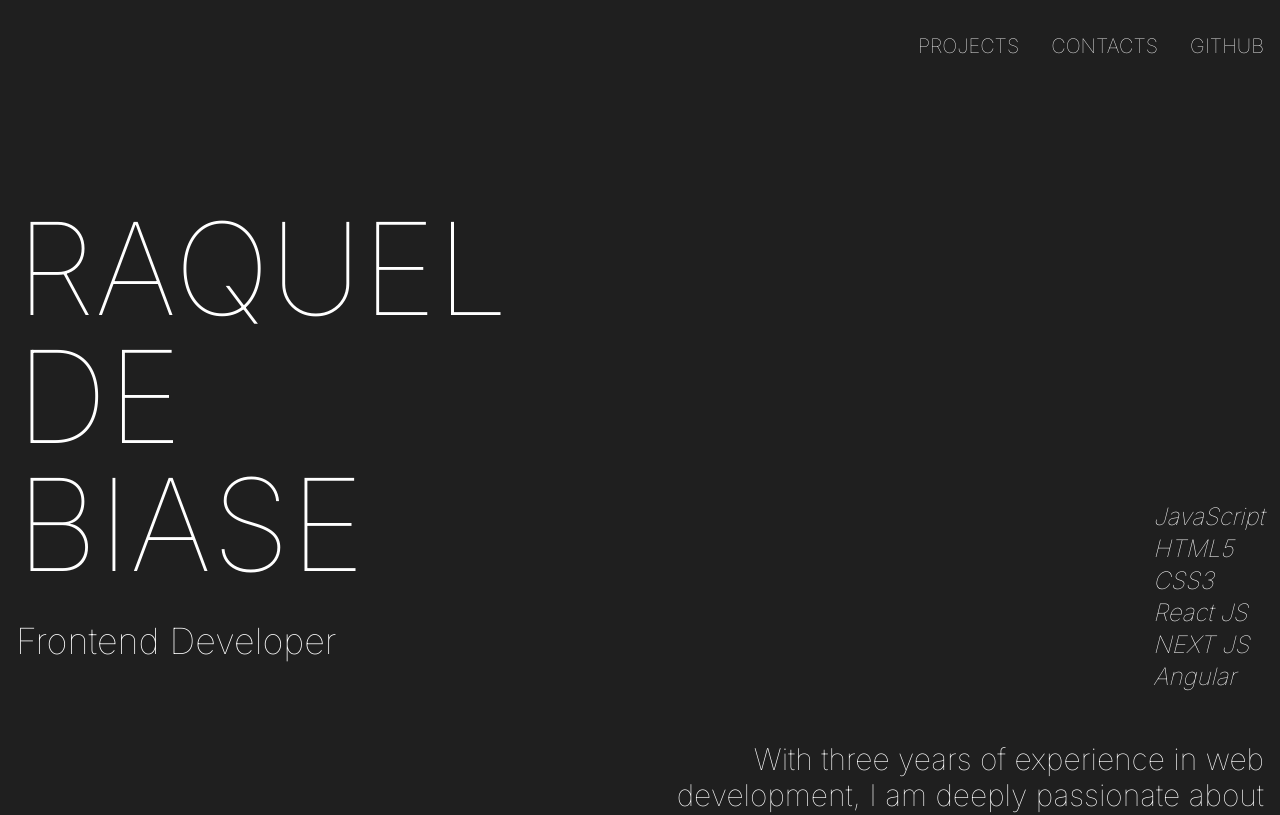
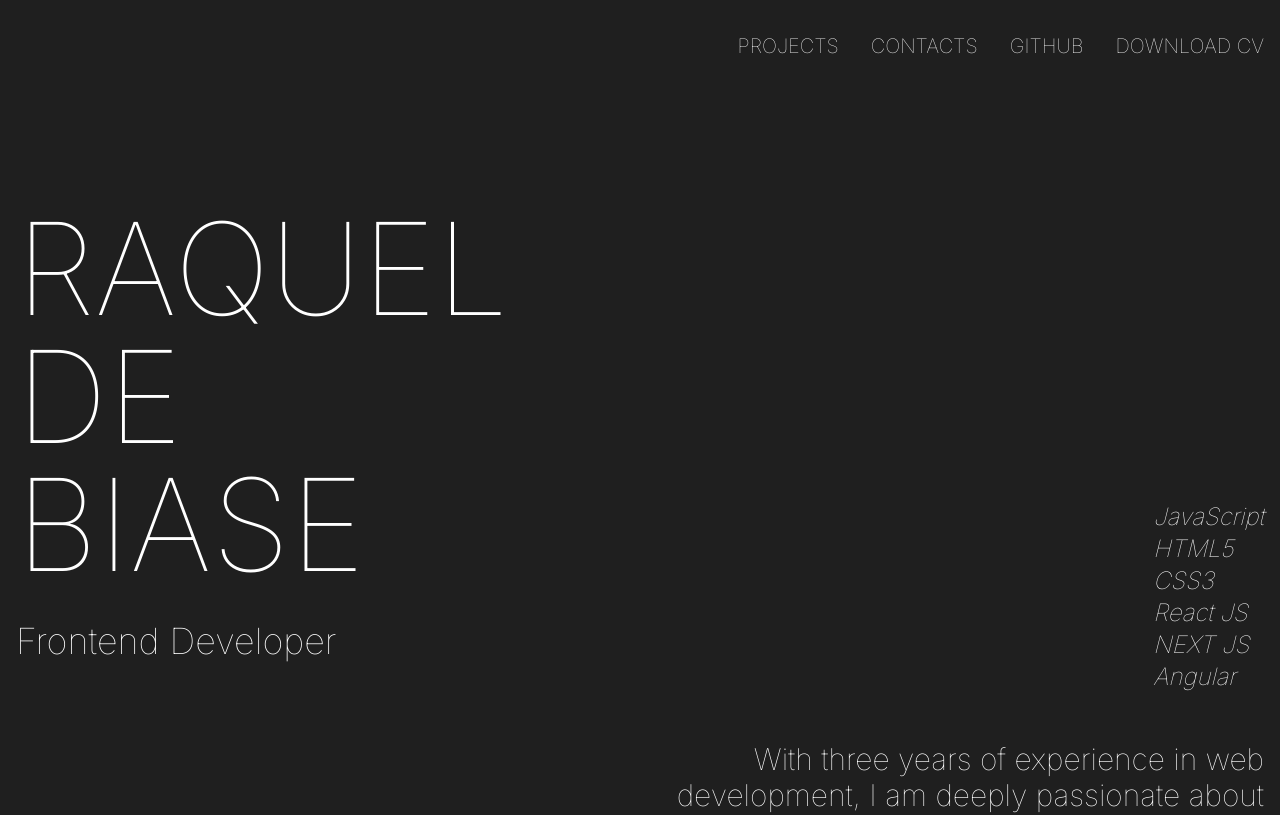
Before and after one commit to raqueldebiase/raqueldebiaseportifolio, a Next.js app: page / in a window 1280 px wide. Shown: the top 815 px of the page. Built offline with nearby package versions, Linux system fonts and the light colour scheme.

Commit message:
add cover letter

```diff
--- a/src/app/components/molecules/NavLink.tsx
+++ b/src/app/components/molecules/NavLink.tsx
@@ -40,6 +40,7 @@ const NavLinks = () => {
           <Link href="#projects" onClick={toggleMenu}>projects</Link>
           <Link href="#contacts" onClick={toggleMenu}>contacts</Link>
           <Link href="https://github.com/raqueldebiase/" target="_blank" onClick={toggleMenu}>github</Link>
+          <Link href="/coverletter.pdf" download="RaquelDebiase_CV.pdf" onClick={toggleMenu}>Download CV</Link>
         </div>
       </nav>
     </>
```
Also changed, not shown: 1 other file (tests, documents, lock files or other folders).
